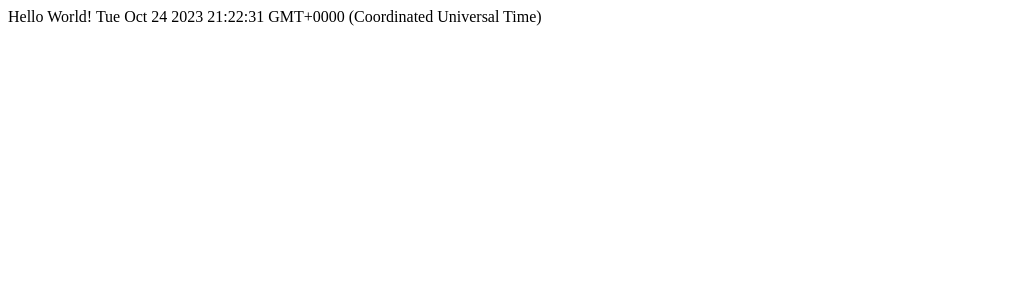
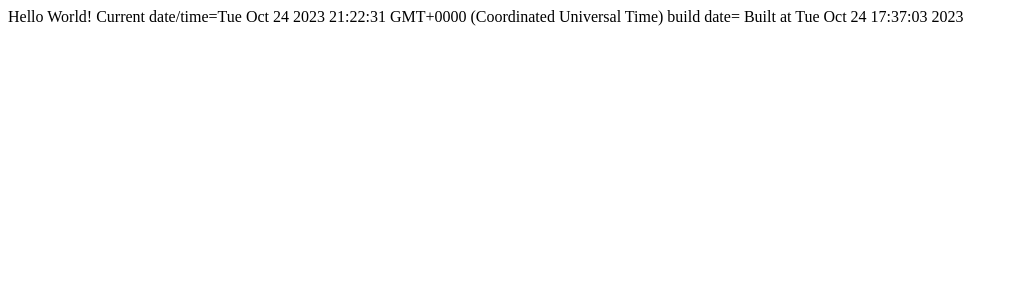
Before and after one commit to siegfried01/AzureStaticAngularWebCallsAzureFunc002, an Angular app: page / in a window 1280 px wide. Shown: the top 300 px of the page, without its empty margins (0-1018 px from the left). Built offline with nearby package versions, Linux system fonts and the light colour scheme.

Commit message:
add build date and demonstrate that the new deploymenht token works

```diff
--- a/src/app/app.component.ts
+++ b/src/app/app.component.ts
@@ -5,5 +5,5 @@ import { Component } from '@angular/core';
   template: `<div>Hello {{value}}</div>`,
 })
 export class AppComponent {
-  value = 'World! '+ new Date();
+  value = 'World! Current date/time='+ new Date() + ' build date= Built at Tue Oct 24 17:37:03 2023' ;
 }
```
